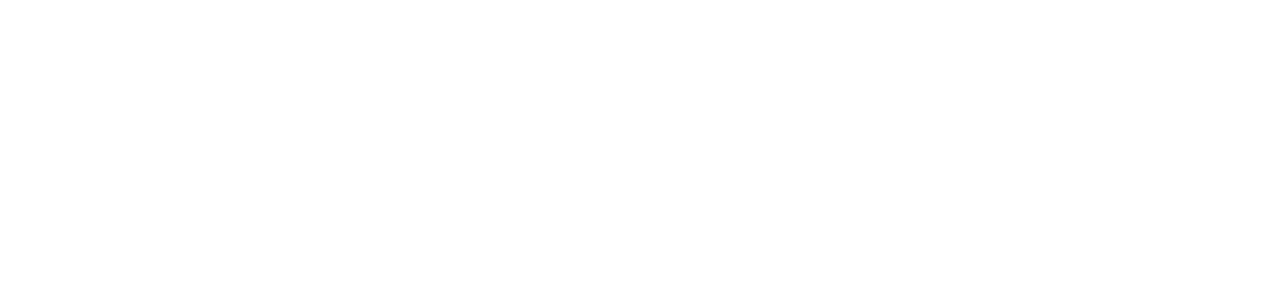
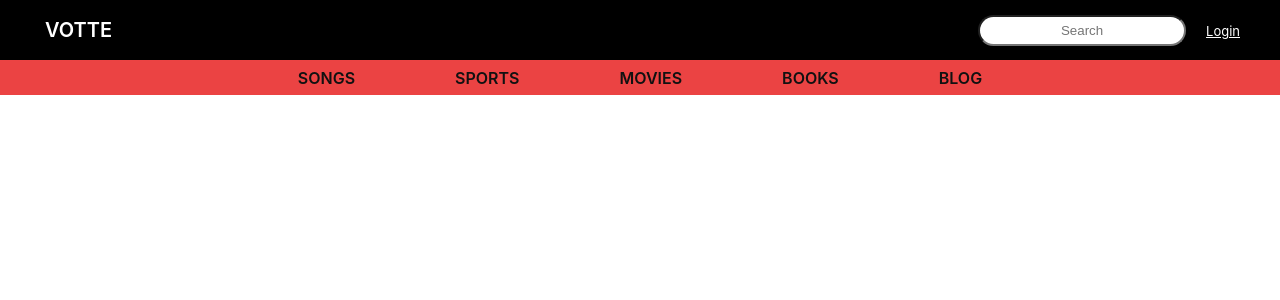
Before and after one commit to Nomddaay/votte, a React (Create React App) app in the folder frontend/: page /songs in a window 1280 px wide. Before the commit this address had no page. Shown: the top 300 px of the page. Built offline with nearby package versions, Linux system fonts and the light colour scheme.

Commit message:
done section1 homepage

```diff
--- a/frontend/src/App.js
+++ b/frontend/src/App.js
@@ -2,6 +2,7 @@ import { BrowserRouter as Router, Routes, Route } from "react-router-dom";
 import Register from './pages/register/Register';
 import Login from './pages/login/Login';
 import HomePage from "./pages/homepage/HomePage";
+import Songs from "./pages/songs/Songs";
 
 
 function App() {
@@ -12,6 +13,7 @@ function App() {
           <Route path='/register' element={<Register/>}/>
           <Route path='/login' element={<Login/>}/>
           <Route path='/home_page' element={<HomePage/>}/>
+          <Route path="/songs" element={<Songs/>}/>
         </Routes>
       </Router>
     </div>
--- a/frontend/src/components/header/navbar/Navbar.css
+++ b/frontend/src/components/header/navbar/Navbar.css
@@ -43,6 +43,6 @@
     font-weight: 600;
 }
 
-.nav_items:hover {
-    color: #111;
+.nav_bar_options ul li.active {
+    background-color: #fff;
 }
--- a/frontend/src/components/header/navbar/Navbar.js
+++ b/frontend/src/components/header/navbar/Navbar.js
@@ -1,7 +1,6 @@
 import React from 'react';
 import './NavBar.css';
-import { Link } from 'react-router-dom';
-
+import { NavLink } from 'react-router-dom';
 
 const NavBar = () => {
   return (
@@ -9,24 +8,59 @@ const NavBar = () => {
       <div className='nav_bar_options'>
         <ul>
           <li>
-            <Link to='/' className='nav_items'>SONGS</Link>
+            <NavLink
+              exact
+              to='/songs'
+              className='nav_items'
+              activeClassName='active'
+            >
+              SONGS
+            </NavLink>
           </li>
           <li>
-            <Link to='/' className='nav_items'>SPORTS</Link>
+            <NavLink
+              exact
+              to='/sports'
+              className='nav_items'
+              activeClassName='active'
+            >
+              SPORTS
+            </NavLink>
           </li>
           <li>
-            <Link to='/' className='nav_items'>MOVIES</Link>
+            <NavLink
+              exact
+              to='/movies'
+              className='nav_items'
+              activeClassName='active'
+            >
+              MOVIES
+            </NavLink>
           </li>
           <li>
-            <Link to='/' className='nav_items'>BOOKS</Link>
+            <NavLink
+              exact
+              to='/books'
+              className='nav_items'
+              activeClassName='active'
+            >
+              BOOKS
+            </NavLink>
           </li>
           <li>
-            <Link to='/' className='nav_items'>BLOG</Link>
+            <NavLink
+              exact
+              to='/blog'
+              className='nav_items'
+              activeClassName='active'
+            >
+              BLOG
+            </NavLink>
           </li>
         </ul>
       </div>
     </div>
-  )
+  );
 }
 
 export default NavBar;
--- a/frontend/src/pages/homepage/HomePage.css
+++ b/frontend/src/pages/homepage/HomePage.css
@@ -1,8 +1,41 @@
 .wrapper {
+    display: flex;
+    text-align: center;
+    margin: 200px 190px;
+    padding: 0 80px;
+}
 
+.header_section {
+    position: fixed;
+    width: 100%;
+    z-index: 1;
+    top: 0;
+}
+
+@keyframes fadeInUp {
+    from {
+      opacity: 0;
+      transform: translateY(20px);
+    }
+    to {
+      opacity: 1;
+      transform: translateY(0);
+    }
 }
 
 .big_text {
     font-size: 60px;
+    font-weight: 650;
     color: #111;
+    opacity: 0;
+    animation: fadeInUp 1s ease-in-out forwards;
+    transition: opacity 0.5s ease-in-out;
 }
+
+.small_text {
+    font-size: 20px;
+    margin-top: 20px;
+    opacity: 0;
+    animation: fadeInUp 1s ease-in-out forwards;
+    transition: opacity 0.5s ease-in-out;
+}
--- a/frontend/src/pages/homepage/HomePage.js
+++ b/frontend/src/pages/homepage/HomePage.js
@@ -7,11 +7,16 @@ import './HomePage.css';
 const HomePage = () => {
   return (
     <>
-      <TitleBar />
-      <NavBar />
+      <div className='header_section'>
+        <TitleBar />
+        <NavBar />
+      </div>
       <div className='wrapper'>
         <div className='section1'>
-          <div className='big_text'>NNN</div>
+          <div className='big_text'>VOTE FOR YOUR ENTERTAINMENT GENRES</div>
+          <div className='small_text'>Vote for your favorite entertainment genres and shape the future of entertainment.
+          Explore diverse categories like movies, music, books, and more. Discover the latest releases,
+          timeless classics, and hidden gems.</div>
         </div>
       </div>
       <Footer />
--- /dev/null
+++ b/frontend/src/pages/songs/Songs.js
@@ -0,0 +1,15 @@
+import React from 'react';
+import './Songs.css';
+import TitleBar from '../../components/header/titleBar/TitleBar';
+import NavBar from "../../components/header/navbar/NavBar";
+
+const Songs = () => {
+  return (
+    <>
+        <TitleBar />
+        <NavBar />
+    </>
+  )
+}
+
+export default Songs
```
Also changed, not shown: frontend/src/pages/songs/Songs.css (added).
